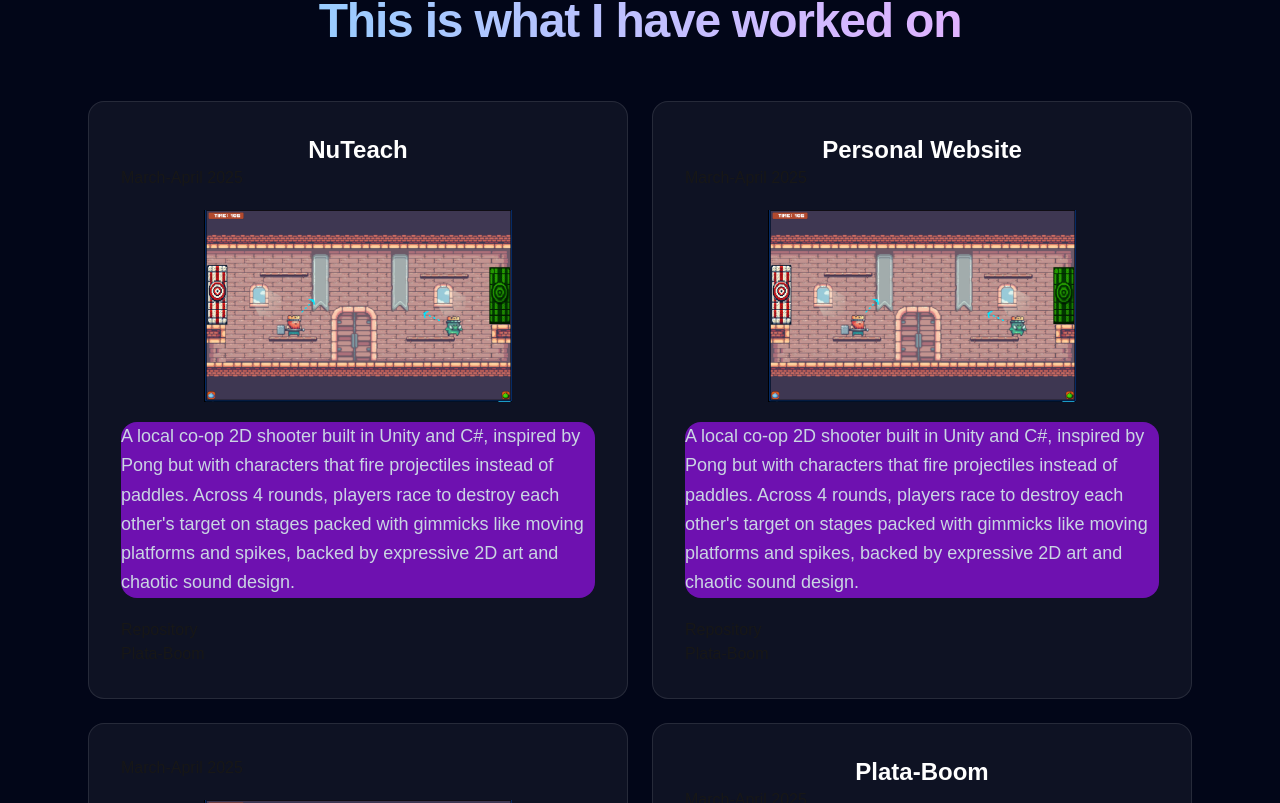
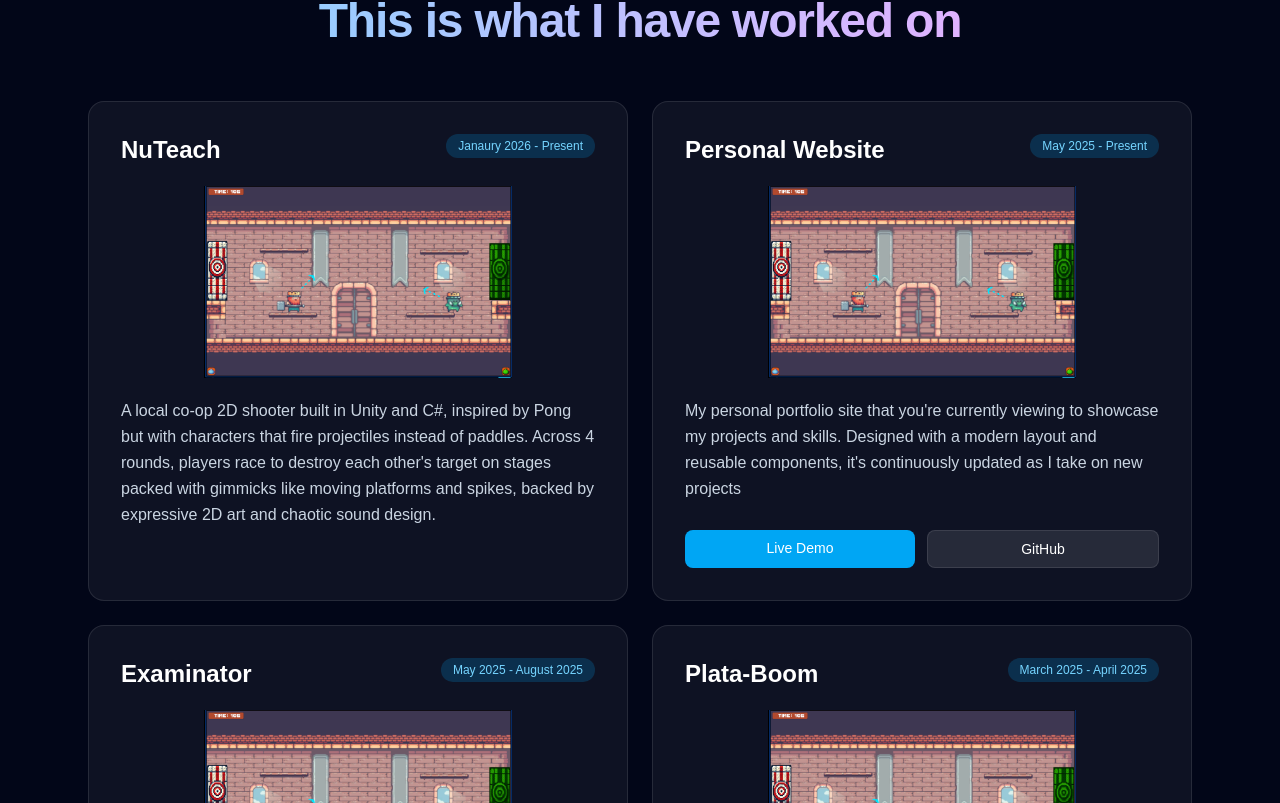
Before and after one commit to KeeranNaidu12/Website, a Next.js app in the folder my-app/: page /projects in a window 1280 px wide. Shown: the part 337-1140 px from the top of the page. Built offline with nearby package versions, Linux system fonts and the light colour scheme.

Commit message:
Adding projects

```diff
--- a/my-app/src/app/components/Project.tsx
+++ b/my-app/src/app/components/Project.tsx
@@ -5,27 +5,48 @@
     image : string,
     description: string,
     date: string,
-    link: string
+    github?: string,
+    link?: string
 }
 
-export default function Technology({name,image,description,date,link} : ProjectProps){
+export default function Technology({name,image,description,date,github,link} : ProjectProps){
     return (
       <div className="flex flex-col rounded-2xl bg-white/5 border border-white/10 p-8 gap-5 transition-all duration-300 hover:border-sky-400/60">
-        <div>
-          <h2 className="font-bold text-white text-center text-2xl ">{name}</h2>
-          <h2>{date}</h2>
+        <div className="flex items-start justify-between gap-3">
+          <h2 className="font-bold text-white text-2xl">{name}</h2>
+          <span className="shrink-0 rounded-full bg-sky-500/20 text-sky-300 text-xs font-medium px-3 py-1">
+            {date}
+          </span>
         </div>
         <img
           src={image}
           alt={name}
           className="mx-auto h-48 w-auto object-contain"
         />
-        <p className="text-slate-300 text-base sm:text-lg leading-relaxed line-clamp-6 bg-purple-800 rounded-2xl">
+        <p className="text-slate-300 text-sm sm:text-base leading-relaxed line-clamp-6">
           {description}
         </p>
-        <div>
-            <a href={link}>Repository</a>
-            <p>Plata-Boom</p>
+        <div className="mt-auto flex flex-wrap gap-3 pt-2">
+          {link && (
+            <a
+              href={link}
+              target="_blank"
+              rel="noopener noreferrer"
+              className="flex-1 text-center rounded-lg bg-sky-500 hover:bg-sky-400 text-white text-sm font-medium px-4 py-2 transition-colors"
+            >
+              Live Demo
+            </a>
+          )}
+          {github && (
+            <a
+              href={github}
+              target="_blank"
+              rel="noopener noreferrer"
+              className="flex-1 text-center rounded-lg bg-white/10 hover:bg-white/20 border border-white/10 text-white text-sm font-medium px-4 py-2 transition-colors"
+            >
+              GitHub
+            </a>
+          )}
         </div>
       </div>
     );
--- a/my-app/src/app/projects/page.tsx
+++ b/my-app/src/app/projects/page.tsx
@@ -18,31 +18,38 @@
                 name="NuTeach"
                 image="/project_icons/Plataboom.png"
                 description="A local co-op 2D shooter built in Unity and C#, inspired by Pong but with characters that fire projectiles instead of paddles. Across 4 rounds, players race to destroy each other's target on stages packed with gimmicks like moving platforms and spikes, backed by expressive 2D art and chaotic sound design."
-                date="March-April 2025"
-                link="https://battlebee12.itch.io/plata-boom"
+                date="Janaury 2026 - Present"
               />
               <Project
                 name="Personal Website"
                 image="/project_icons/Plataboom.png"
-                description="A local co-op 2D shooter built in Unity and C#, inspired by Pong but with characters that fire projectiles instead of paddles. Across 4 rounds, players race to destroy each other's target on stages packed with gimmicks like moving platforms and spikes, backed by expressive 2D art and chaotic sound design."
-                date="March-April 2025"
-                link="https://battlebee12.itch.io/plata-boom"
+                description="My personal portfolio site that you're currently viewing to showcase my projects and skills. Designed with a modern layout and reusable components, it's continuously updated as I take on new projects"
+                date="May 2025 - Present"
+                github="https://github.com/KeeranNaidu12/Website"
+                link="https://keerandev.com"
               />
               <Project
-                name=""
+                name="Examinator"
                 image="/project_icons/Plataboom.png"
-                description="A local co-op 2D shooter built in Unity and C#, inspired by Pong but with characters that fire projectiles instead of paddles. Across 4 rounds, players race to destroy each other's target on stages packed with gimmicks like moving platforms and spikes, backed by expressive 2D art and chaotic sound design."
-                date="March-April 2025"
-                link="https://battlebee12.itch.io/plata-boom"
+                description="Built a dynamic exam generation and analysis platform that creates unique exam variants by randomizing question types, difficulty levels, topic distribution and mandatory content requirements. Integrated real-time analysis to detect collusion and cheating patterns through statistical modeling, improving academic integrity while maintaining assessment validity across all generated variants."
+                date="May 2025 - August 2025"
               />
               <Project
                 name="Plata-Boom"
                 image="/project_icons/Plataboom.png"
                 description="A local co-op 2D shooter built in Unity and C#, inspired by Pong but with characters that fire projectiles instead of paddles. Across 4 rounds, players race to destroy each other's target on stages packed with gimmicks like moving platforms and spikes, backed by expressive 2D art and chaotic sound design."
-                date="March-April 2025"
+                date="March 2025 - April 2025"
+                github="https://github.com/Battlebee12/416-Game-Jam"
                 link="https://battlebee12.itch.io/plata-boom"
               />
-          </div>
+              <Project
+                name="Jurassic Care"
+                image="/project_icons/JurassicCare.png"
+                description="Jurassic-Care is a dynamic web application simulating an online dinosaur adoption store. Users can register, log in, browse products (dinosaurs), add them to a cart, leave reviews, and complete checkouts. An admin portal supports product management and user moderation."
+                date="January 2025 - April 2025"
+                github="https://github.com/ThunderIW/COSC360_final-Project"
+              />
+            </div>
           </div>
         </section>
       </main>
```
Also changed, not shown: my-app/public/project_icons/JurassicCare.png (added).
